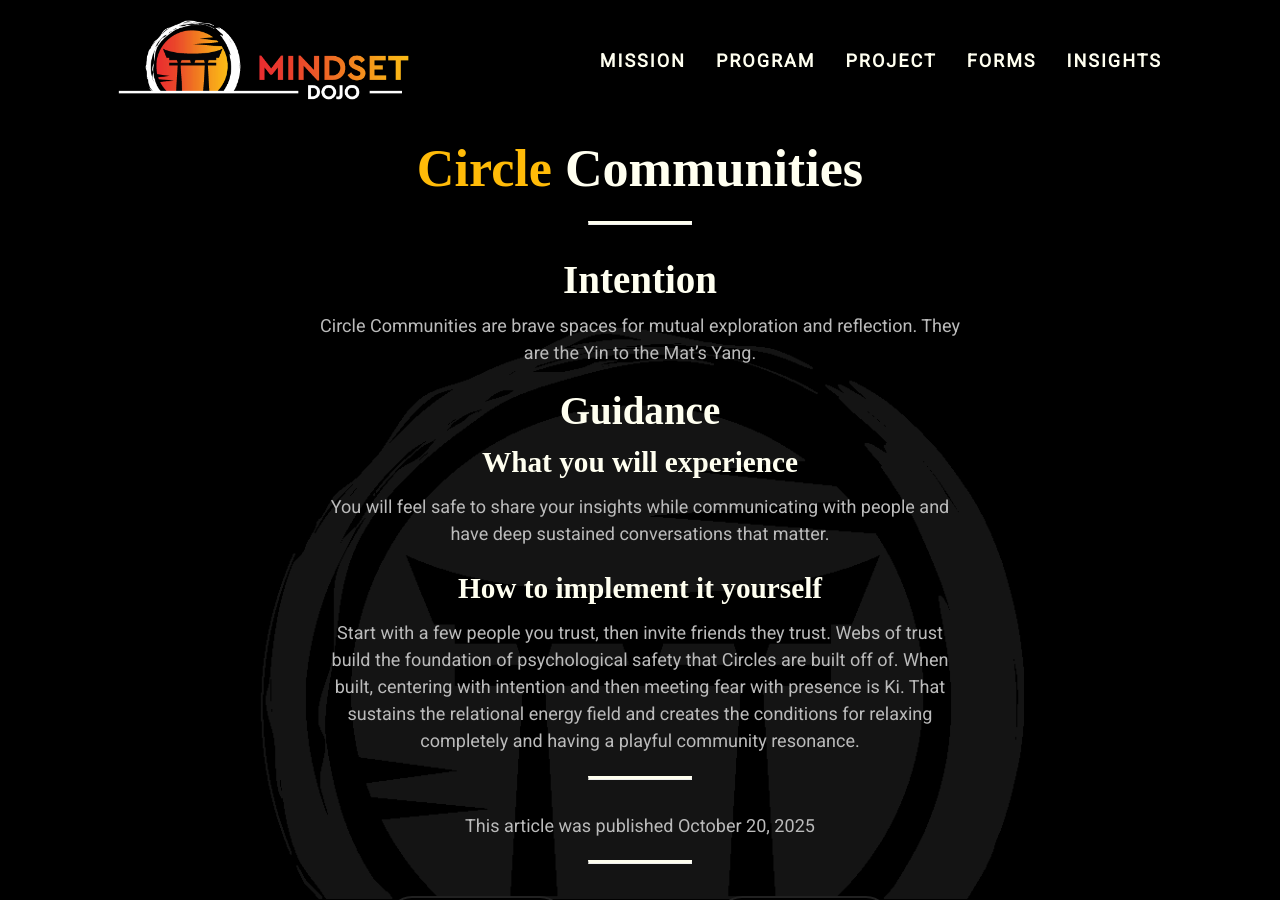
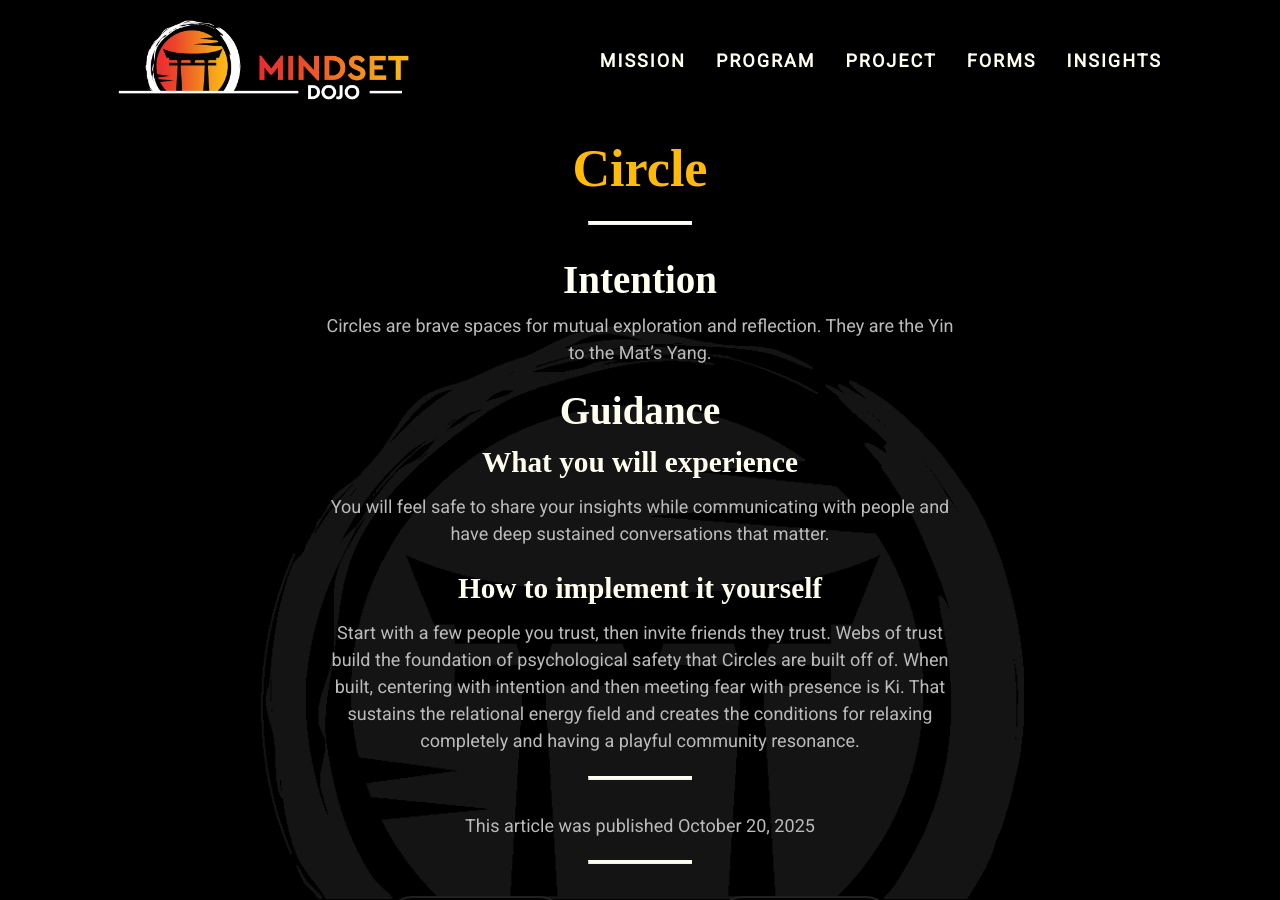
Before and after one commit to mindset-dojo/mindset-dojo.github.io, a Jekyll site: the page built from _forms/2025-10-20-circle.md, in a window 1280 px wide and 900 px high. Built offline with Jekyll 4.4.1, drawn with Linux system fonts in a browser that asks for light colours; some web fonts are replaced.

Commit message:
refactor(circle): shorten circle communities to circles.

```diff
--- a/_forms/2025-10-20-circle.md
+++ b/_forms/2025-10-20-circle.md
@@ -1,6 +1,6 @@
 ---
 layout: post
-title: "Circle Communities"
+title: "Circle"
 title_mark: Circle
 date: 2025-10-20
 authors:
@@ -11,12 +11,12 @@ principles:
   - center
   - meet
   - resonate
-excerpt: "Circle Communities are brave spaces for mutual exploration and reflection."
+excerpt: "Circles are brave spaces for mutual exploration and reflection."
 ---
 
 ## Intention
 
-Circle Communities are brave spaces for mutual exploration and reflection. They are the Yin to the Mat's Yang.
+Circles are brave spaces for mutual exploration and reflection. They are the Yin to the Mat's Yang.
 
 ## Guidance
 
```
